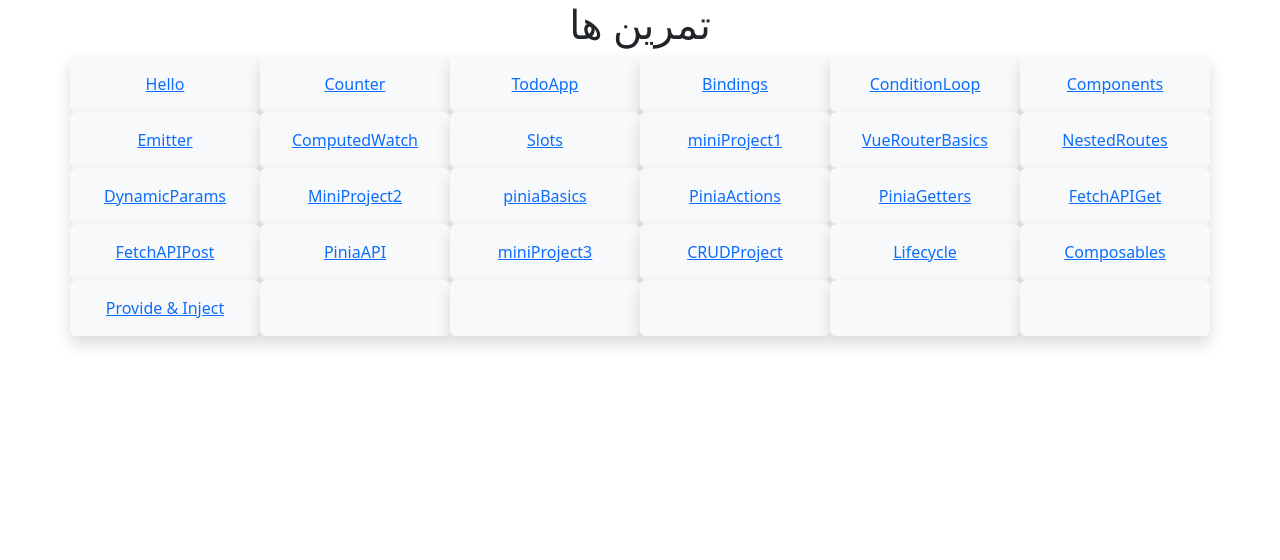
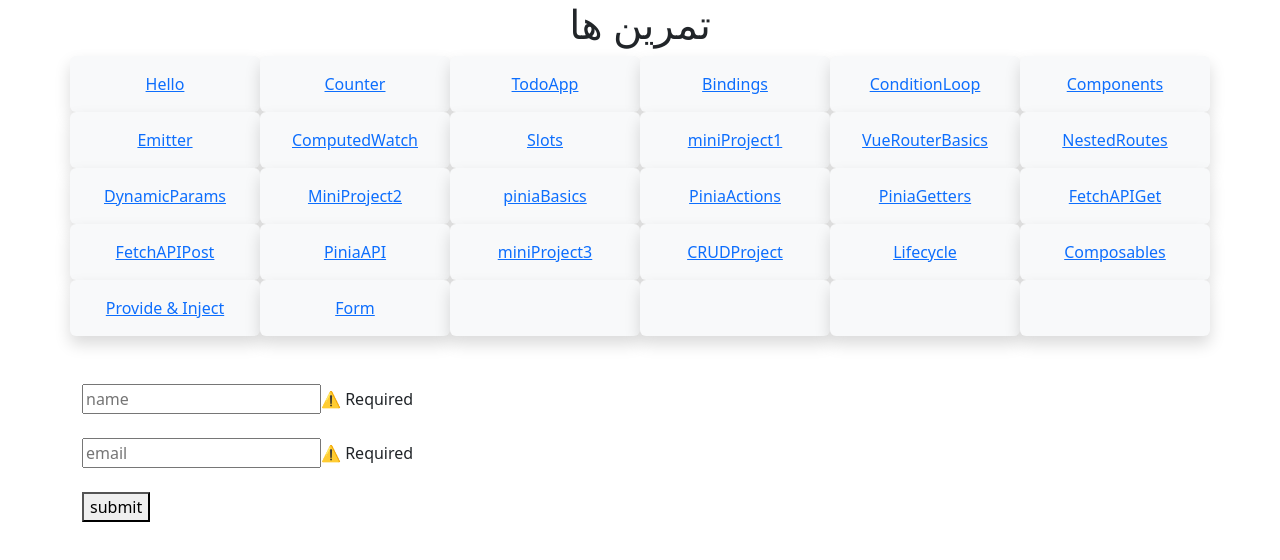
Before and after one commit to ielhamsv/vue-learning-30days, a Vue app in the folder vue-30days/: page /Form in a window 1280 px wide. Shown: the top 560 px of the page. Built offline with nearby package versions, Linux system fonts and the light colour scheme.

Commit message:
day26 , Form

```diff
--- a/vue-30days/src/App.vue
+++ b/vue-30days/src/App.vue
@@ -91,7 +91,7 @@ import Composables from "@/views/Composables.vue";
           <router-link to="/Provide">Provide & Inject</router-link>
         </div>
         <div class="col-md-2 shadow p-3 bg-body-tertiary rounded text-center">
-
+          <router-link to="/Form">Form</router-link>
         </div>
         <div class="col-md-2 shadow p-3 bg-body-tertiary rounded text-center">
 
--- a/vue-30days/src/router/index.js
+++ b/vue-30days/src/router/index.js
@@ -27,6 +27,7 @@ import CRUDProject from "@/views/CRUDProject.vue";
 import Lifecycle from "@/views/Lifecycle.vue";
 import Composables from "@/views/Composables.vue";
 import Provide from "@/views/Provide.vue";
+import Form from "@/views/Form.vue";
 
 
 const router = createRouter({
@@ -64,6 +65,7 @@ const router = createRouter({
     {path: '/Lifecycle', name: 'Lifecycle', component: Lifecycle},
     {path: '/Composables', name: 'Composables', component: Composables},
     {path: '/Provide', name: 'Provide', component: Provide},
+    {path: '/Form', name: 'Form', component: Form},
   ],
 })
 
--- /dev/null
+++ b/vue-30days/src/views/Form.vue
@@ -0,0 +1,26 @@
+<script setup>
+import {ref} from "vue"
+const name=ref("")
+const email=ref("")
+function submitForm(){
+  alert(`Submitted: ${name.value}, ${email.value}`)
+}
+</script>
+
+<template>
+  <form @submit.prevent="submitForm">
+    <input v-model="name" placeholder="name">
+    <span v-if="!name">⚠️ Required</span>
+    <br>
+    <br>
+    <input type="email" v-model="email" placeholder="email">
+    <span v-if="!email">⚠️ Required</span>
+    <br>
+    <br>
+    <button type="submit">submit</button>
+  </form>
+</template>
+
+<style scoped>
+
+</style>
```
